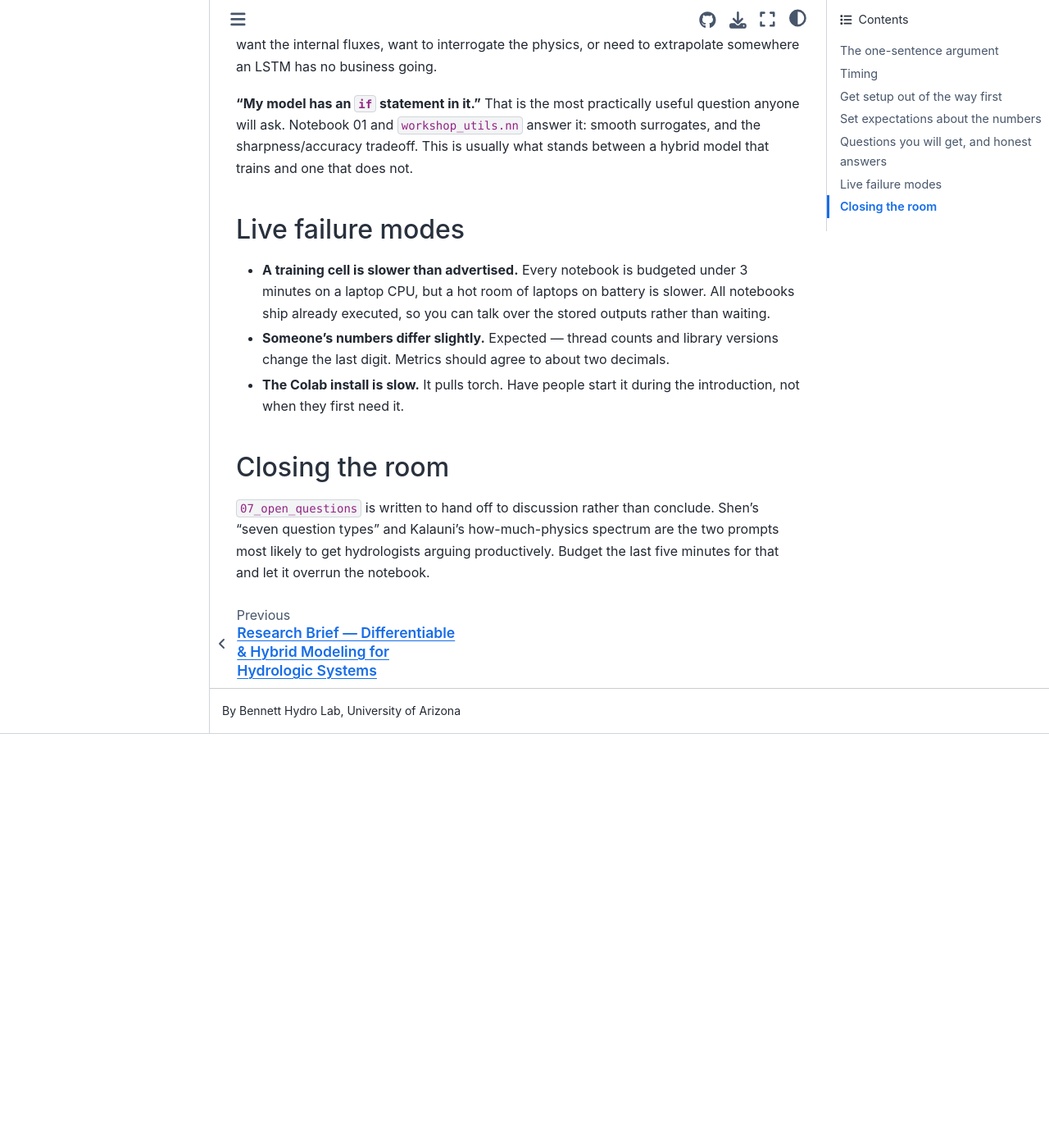
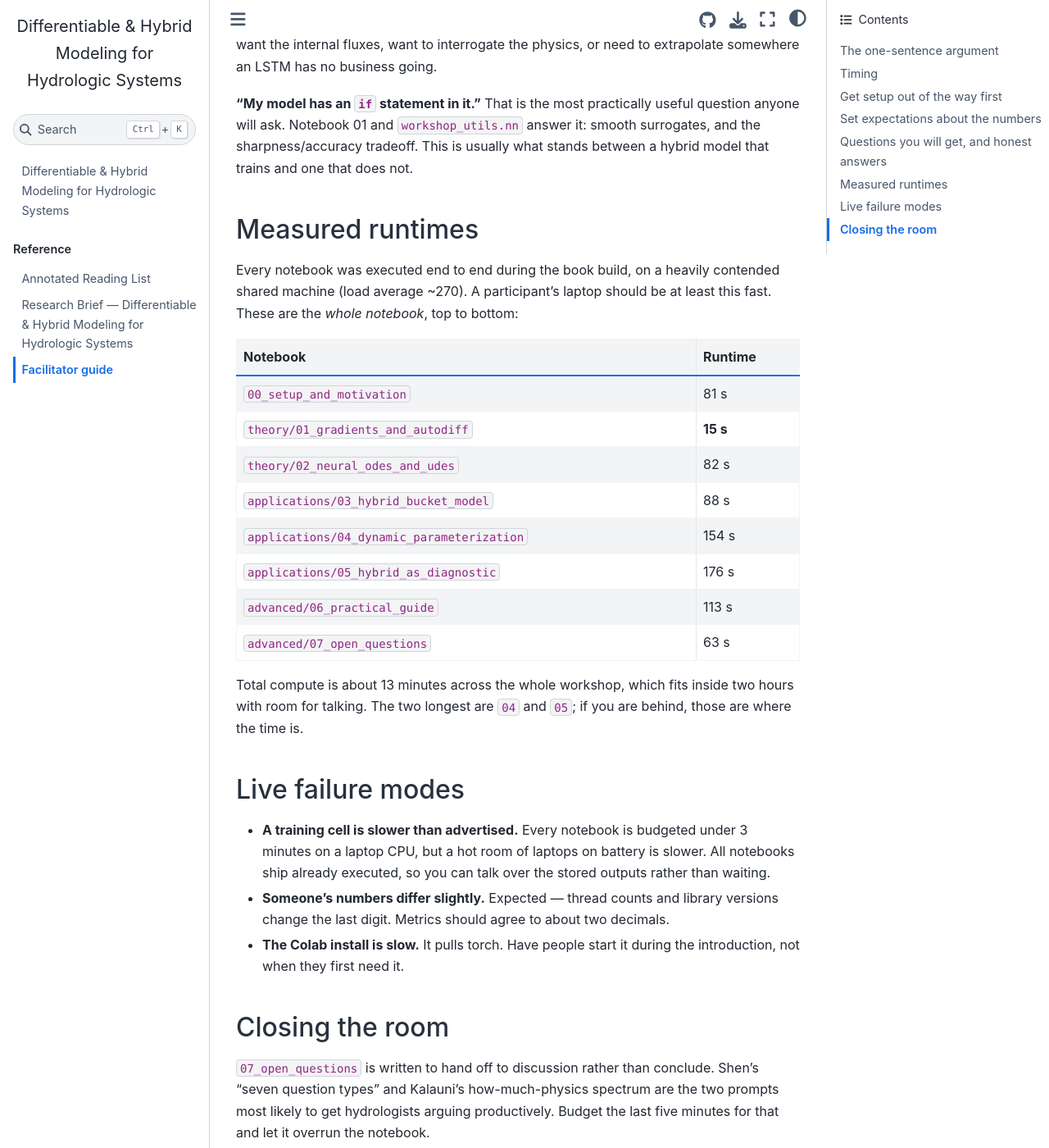
Before and after one commit to BennettHydroLab/differentiable_modeling_workshop, a Jupyter Book: the page built from resources/facilitator_guide.md, in a window 1280 px wide and 1400 px high, scrolled down 2375 px. Shown: the whole window at 82% size. Built offline with Jupyter Book 1.0.4 settings and Sphinx 7.4.7 and the Sphinx Book theme 1.1.4, drawn with Linux system fonts in a browser that asks for light colours; pages that are not in the unit, such as notebooks, are missing from menus; before the commit the page ends 3270 px from its top, so only the background shows below that.

Commit message:
Record measured notebook runtimes in the facilitator guide
Every notebook executed end to end in the book build; ~13 minutes of
compute total across the workshop.

Co-Authored-By: Claude Opus 5 <noreply@anthropic.com>

```diff
--- a/resources/facilitator_guide.md
+++ b/resources/facilitator_guide.md
@@ -83,6 +83,27 @@ That is the most practically useful question anyone will ask. Notebook 01 and
 tradeoff. This is usually what stands between a hybrid model that trains and
 one that does not.
 
+## Measured runtimes
+
+Every notebook was executed end to end during the book build, on a heavily
+contended shared machine (load average ~270). A participant's laptop should be
+at least this fast. These are the *whole notebook*, top to bottom:
+
+| Notebook | Runtime |
+|---|---|
+| `00_setup_and_motivation` | 81 s |
+| `theory/01_gradients_and_autodiff` | **15 s** |
+| `theory/02_neural_odes_and_udes` | 82 s |
+| `applications/03_hybrid_bucket_model` | 88 s |
+| `applications/04_dynamic_parameterization` | 154 s |
+| `applications/05_hybrid_as_diagnostic` | 176 s |
+| `advanced/06_practical_guide` | 113 s |
+| `advanced/07_open_questions` | 63 s |
+
+Total compute is about 13 minutes across the whole workshop, which fits inside
+two hours with room for talking. The two longest are `04` and `05`; if you are
+behind, those are where the time is.
+
 ## Live failure modes
 
 - **A training cell is slower than advertised.** Every notebook is budgeted
```
